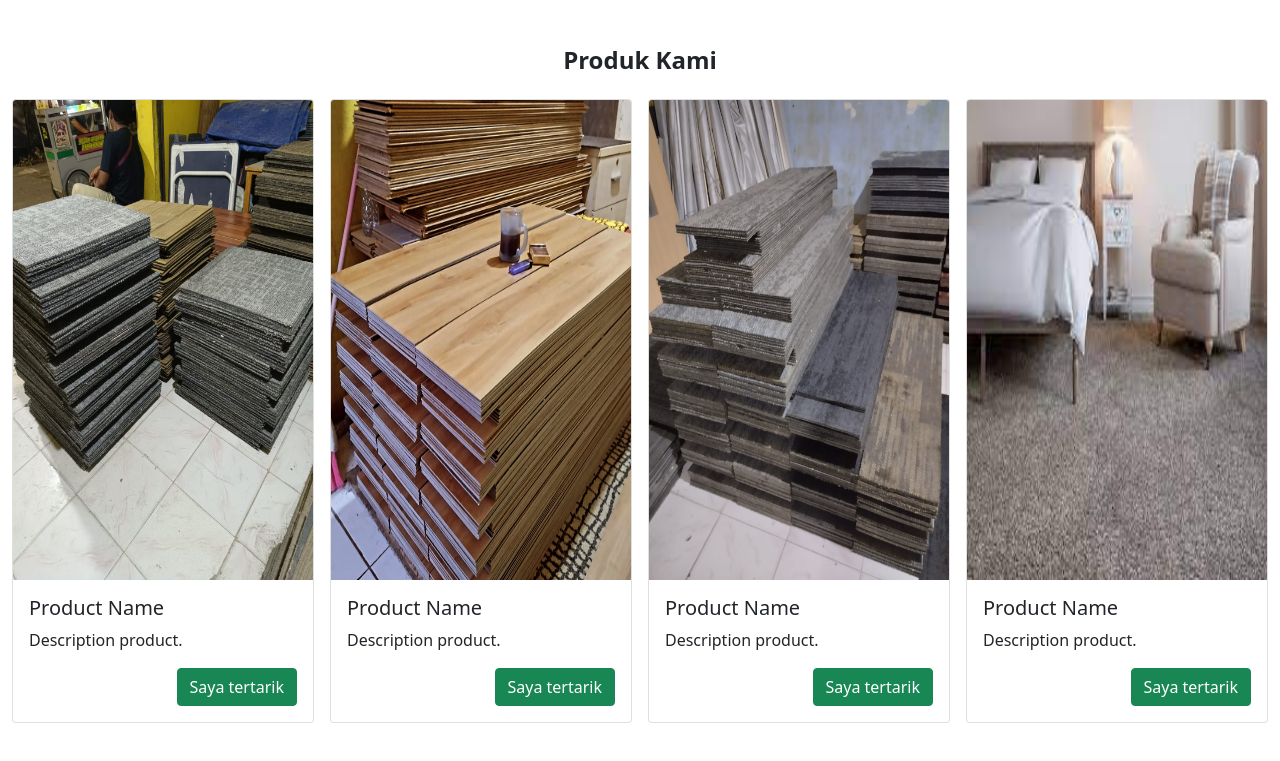
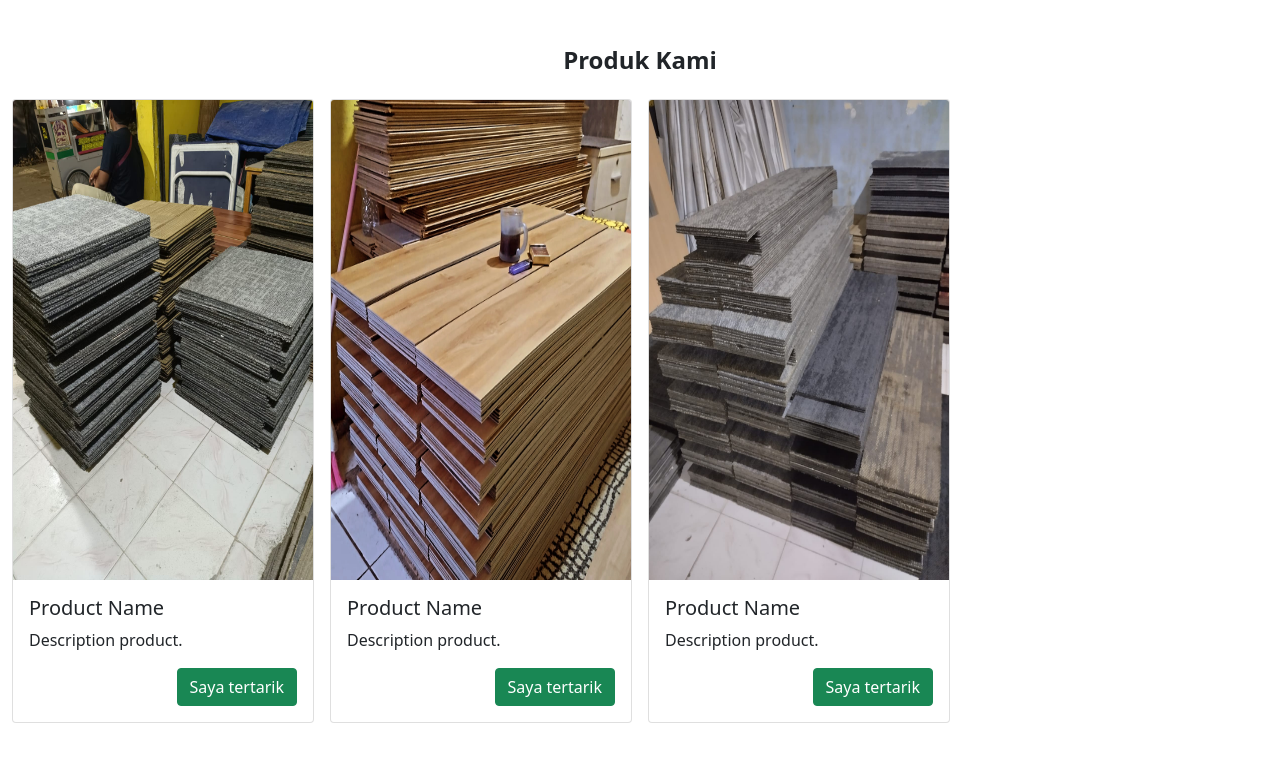
Before and after one commit to harryaddrian/carpetshop, a plain HTML site: page index.html in a window 1280 px wide. Shown: the part 1519-2280 px from the top of the page. Drawn offline with nearby package versions, Linux system fonts and the light colour scheme.

Commit message:
Update index.html

```diff
--- a/index.html
+++ b/index.html
@@ -199,16 +199,6 @@
                 </div>
               </div>
               </div>
-              <div class="col-lg-3">
-                <div class="card">
-                  <img src="asset/img-service/2.jpeg" class="card-img-top produk" alt="...">
-                  <div class="card-body">
-                    <h5 class="card-title">Product Name</h5>
-                    <p class="card-text">Description product.</p>
-                    <a href="https://wa.me/+6285811749233?text=Halo%2C%20saya%20tertarik%20untuk%20menggunakan%20jasa%20pasang%20anda." target="_blank" class="btn btn-success" style="float: right;">Saya tertarik</a>
-                  </div>
-                </div>
-                </div>
       </div>
       </div>
     </section>
```
